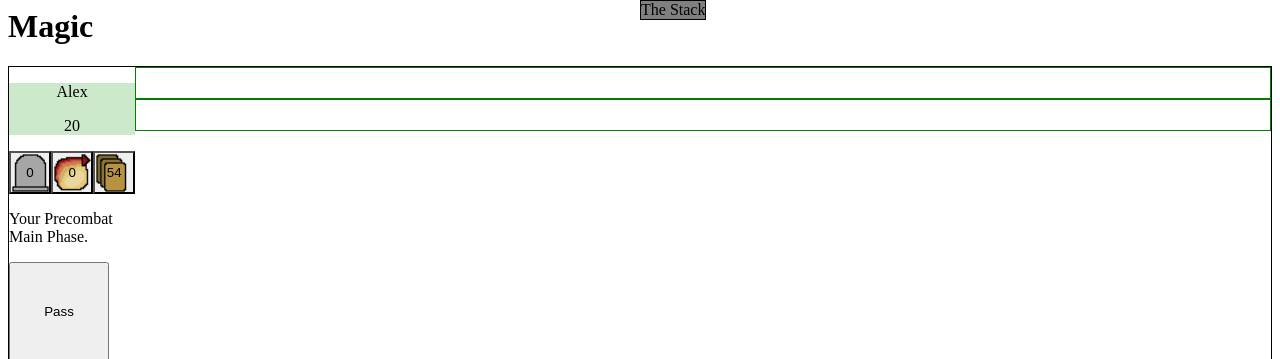
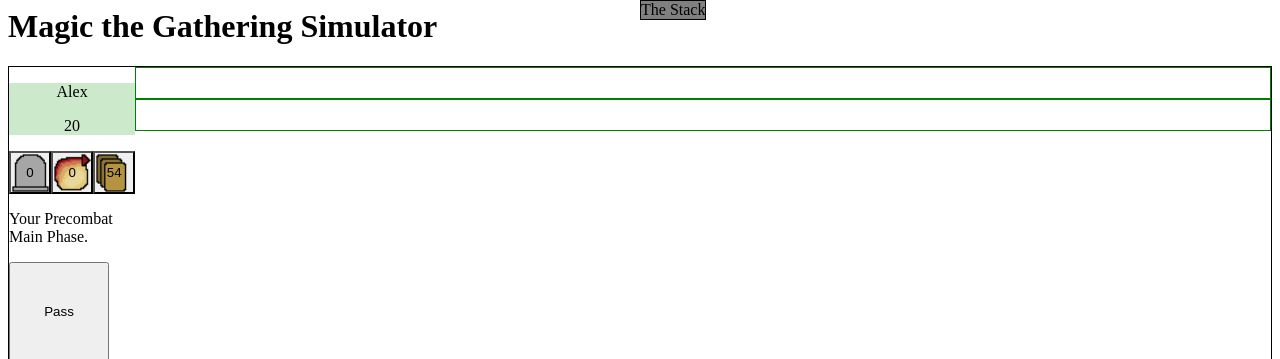
Before and after one commit to Delaminer/Magic-the-Gathering-Simulator, a website: page magic.html in a window 1280 px wide. Shown: the top 359 px of the page. Drawn offline with Linux system fonts and the light colour scheme.

Commit message:
Update magic.html

```diff
--- a/magic.html
+++ b/magic.html
@@ -14,7 +14,7 @@
         <link rel="shortcut icon" href="/Magic-the-Gathering-Simulator/favicon.ico">
     </head>
     <body>
-        <h1 style="font-family: 'Magic Text';">Magic</h1>
+        <h1 style="font-family: 'Magic Text';">Magic the Gathering Simulator</h1>
         <div id="game" class="game"></div>
         <!-- <div id="line" style="display: none;"></div> -->
         <script src="/Magic-the-Gathering-Simulator/tools.js"></script>
@@ -23,7 +23,6 @@
         <script src="/Magic-the-Gathering-Simulator/player.js"></script>
         <script src="/Magic-the-Gathering-Simulator/card.js"></script>
         <script src="/Magic-the-Gathering-Simulator/ability.js"></script>
-        <script src="/Magic-the-Gathering-Simulator/creature.js"></script>
         <script src="/Magic-the-Gathering-Simulator/database.js"></script>
         <script src="/Magic-the-Gathering-Simulator/setup.js"></script>
 
```
